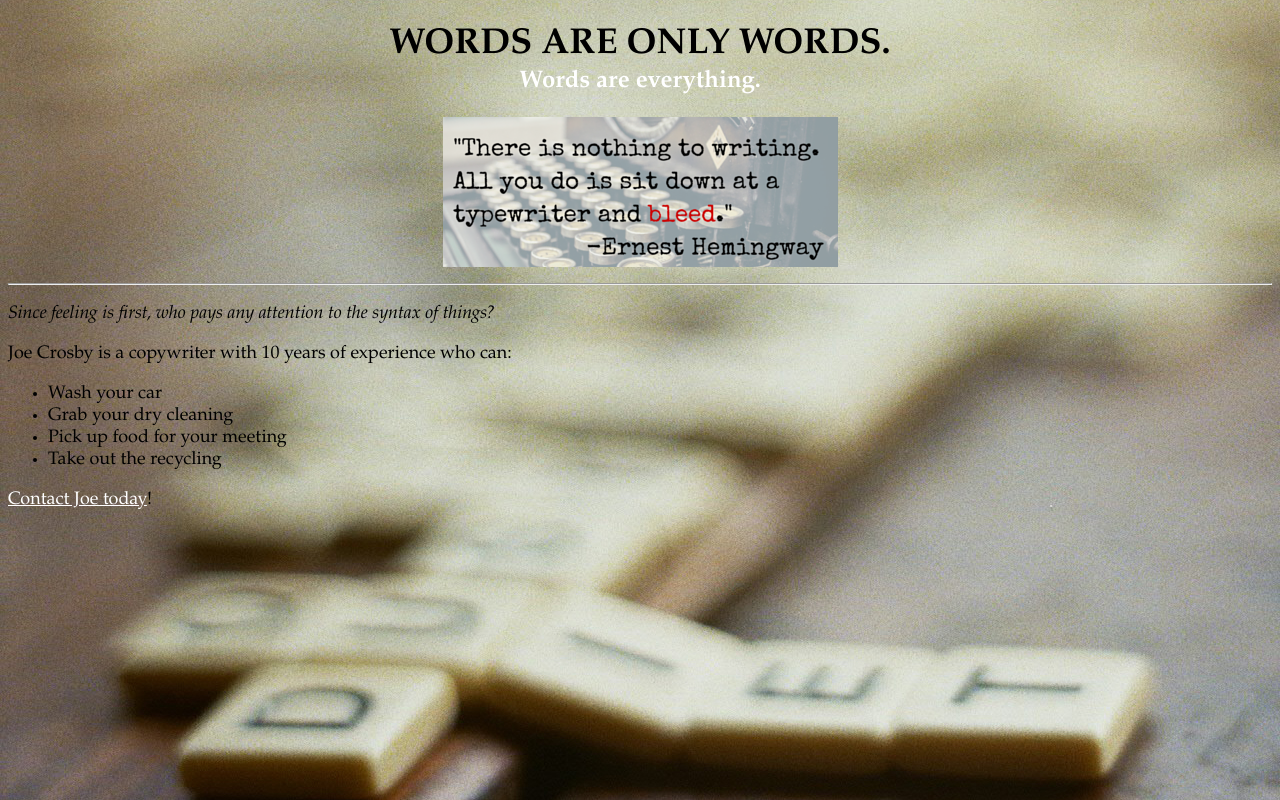
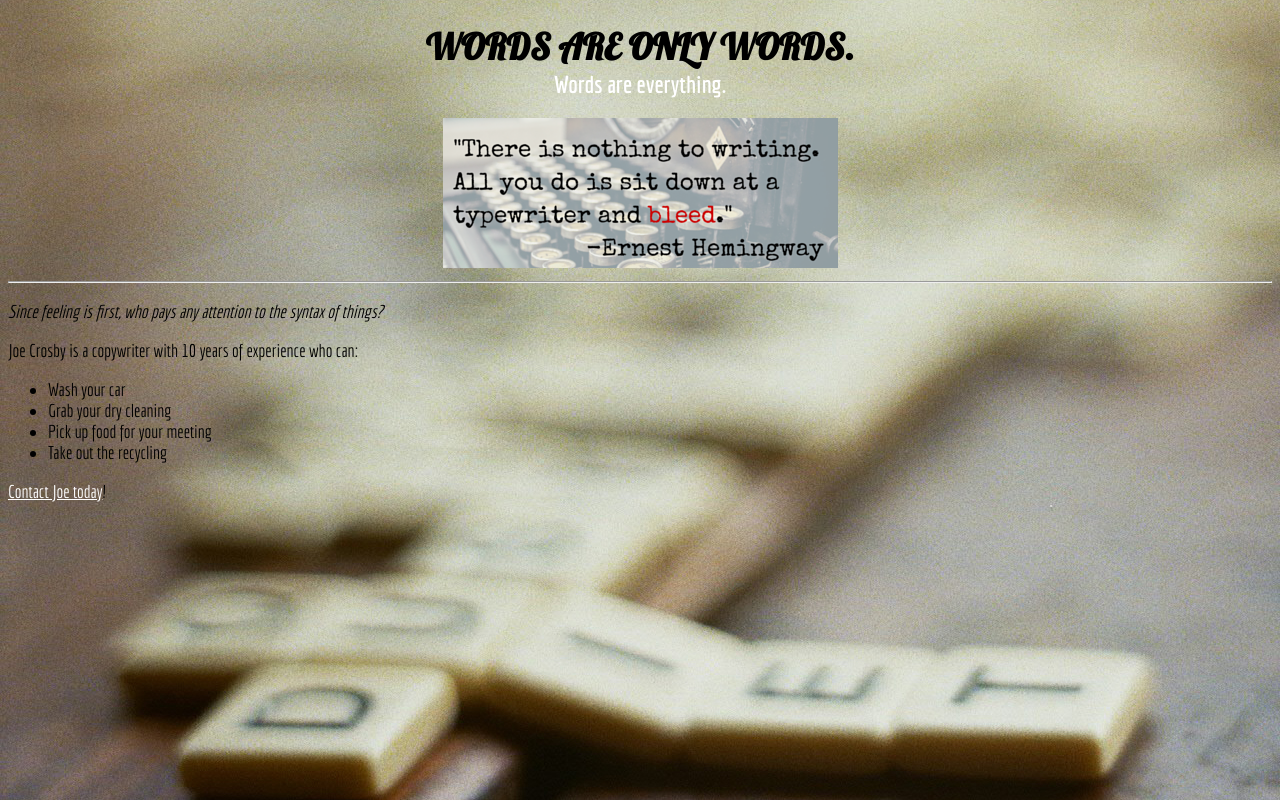
Before and after one commit to joecrosbyinfo/joecrosbyinfo.github.io, a plain HTML site: page unit_3/index.html in a window 1280 px wide. Drawn offline with Linux system fonts and the light colour scheme.

Commit message:
unit3_typo_changes

```diff
--- a/unit_3/index.html
+++ b/unit_3/index.html
@@ -3,6 +3,8 @@
 <head>
 	<meta charset="utf-8">
 	<title>Words are only words</title>
+	<link href='http://fonts.googleapis.com/css?family=Lobster' rel='stylesheet' type='text/css'>
+	<link href='http://fonts.googleapis.com/css?family=Economica:400,700' rel='stylesheet' type='text/css'>
 	<link rel="stylesheet" type="text/css" href="stylep.css"
 </head>
 <body>
--- a/unit_3/stylep.css
+++ b/unit_3/stylep.css
@@ -1,6 +1,7 @@
+@import url(https://fonts.googleapis.com/css?family=Lobster);
 body {
 	font-size: 18px;
-	font-family: palatino linotype;
+	font-family: Economica	;
 	color: #000000;
 	background: url("images/words.jpg");
 
@@ -9,6 +10,7 @@ h1 {
 	text-align: center;
 	font-size: 36px;
 	text-transform: uppercase;
+	font-family: 'Lobster', cursive;
 	margin-bottom: 1px;
 }
 h2 {
```
Also changed, not shown: 1 other file.
